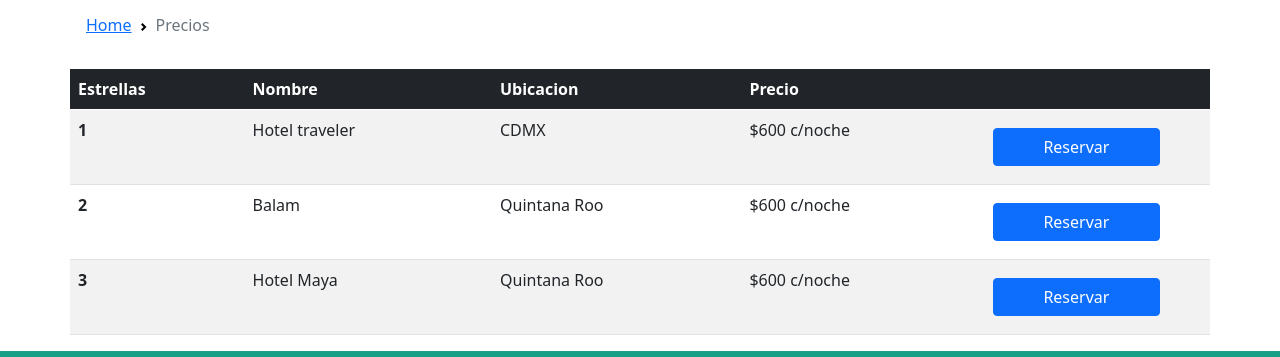
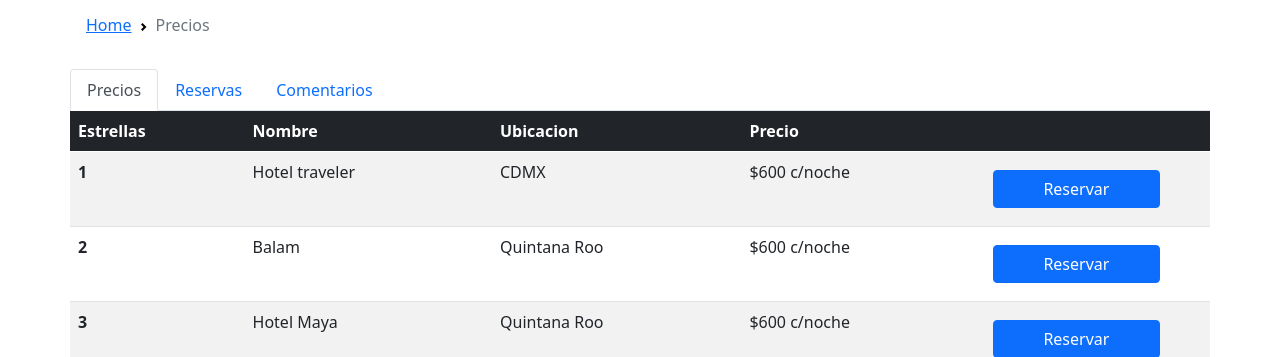
Before and after one commit to FernandoRub13/Bootstrap-4, a website: page prices.html in a window 1280 px wide. Shown: the part 179-536 px from the top of the page. Drawn offline with nearby package versions, Linux system fonts and the light colour scheme.

Commit message:
Incluimos componente de tabs en seccion de precios

```diff
--- a/prices.html
+++ b/prices.html
@@ -58,7 +58,21 @@
             <li class="breadcrumb-item active" aria-current="page">Precios</li>
         </ol>
     </nav>
-    <div class="table-responsive-sm">
+
+    <ul class=" container nav nav-tabs" id="myTab" role="tablist">
+      <li class="nav-item" role="presentation">
+        <button class="nav-link active" id="home-tab" data-bs-toggle="tab" data-bs-target="#home" type="button" role="tab" aria-controls="home" aria-selected="true">Precios</button>
+      </li>
+      <li class="nav-item" role="presentation">
+        <button class="nav-link" id="profile-tab" data-bs-toggle="tab" data-bs-target="#profile" type="button" role="tab" aria-controls="profile" aria-selected="false">Reservas</button>
+      </li>
+      <li class="nav-item" role="presentation">
+        <button class="nav-link" id="contact-tab" data-bs-toggle="tab" data-bs-target="#contact" type="button" role="tab" aria-controls="contact" aria-selected="false">Comentarios</button>
+      </li>
+    </ul>
+
+    <div class="  tab-content" id="myTabContent">
+      <div class="tab-pane fade show active table-responsive-sm" id="home" role="tabpanel" aria-labelledby="home-tab">
         <table class=" container table table-striped table-hover">
 
                 <thead class="thead table-dark">
@@ -95,6 +109,13 @@
                 </tbody>
               </table>
       </div>
+      <div class="tab-pane fade" id="profile" role="tabpanel" aria-labelledby="profile-tab">Reservas</div>
+      <div class="tab-pane fade" id="contact" role="tabpanel" aria-labelledby="contact-tab">Comentarios</div>
+    </div>
+
+
+    <div id="Tab2"></div>
+    <div id="Tab3"></div>
     <footer class="footer">
         <div class="row">
             <div class="col-sm-4 d-flex flex-column align-items-start">
```
Lines whose indentation alone changed are shown as unchanged.
